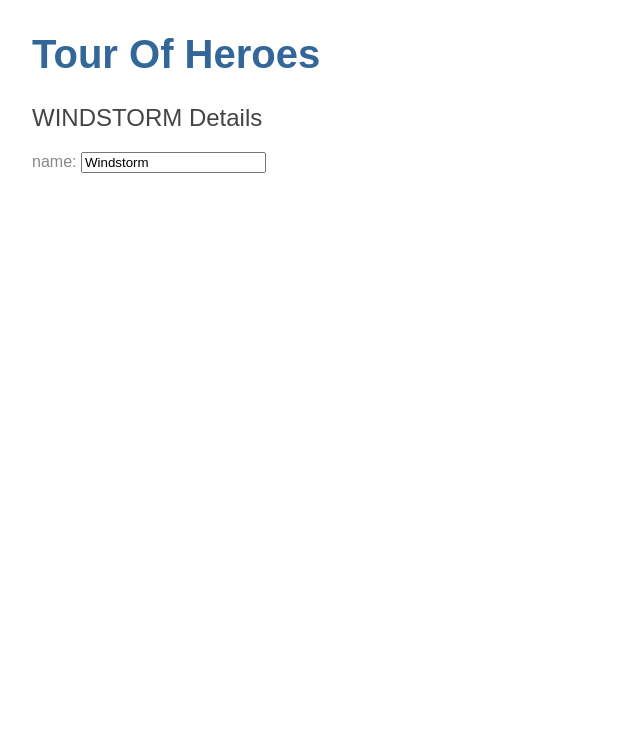
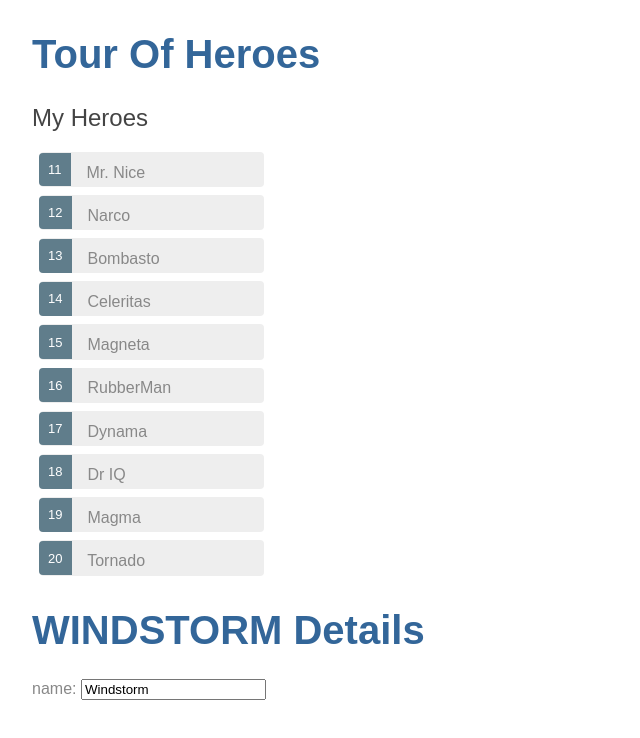
Before and after one commit to JiboStore/angular-tourofheroes, an Angular app: page /heroes in a window 1280 px wide. Shown: the top 738 px of the page, without its empty margins (0-640 px from the left). Built offline with nearby package versions, Linux system fonts and the light colour scheme.

Commit message:
[angular] create mock heroes and use *ngFor to list it out
https://angular.io/tutorial/toh-pt2

```diff
--- a/src/app/heroes/heroes.component.css
+++ b/src/app/heroes/heroes.component.css
@@ -0,0 +1,48 @@
+/* HeroesComponent's private CSS styles */
+.selected {
+  background-color: #CFD8DC !important;
+  color: white;
+}
+.heroes {
+  margin: 0 0 2em 0;
+  list-style-type: none;
+  padding: 0;
+  width: 15em;
+}
+.heroes li {
+  cursor: pointer;
+  position: relative;
+  left: 0;
+  background-color: #EEE;
+  margin: .5em;
+  padding: .3em 0;
+  height: 1.6em;
+  border-radius: 4px;
+}
+.heroes li.selected:hover {
+  background-color: #BBD8DC !important;
+  color: white;
+}
+.heroes li:hover {
+  color: #607D8B;
+  background-color: #DDD;
+  left: .1em;
+}
+.heroes .text {
+  position: relative;
+  top: -3px;
+}
+.heroes .badge {
+  display: inline-block;
+  font-size: small;
+  color: white;
+  padding: 0.8em 0.7em 0 0.7em;
+  background-color: #607D8B;
+  line-height: 1em;
+  position: relative;
+  left: -1px;
+  top: -4px;
+  height: 1.8em;
+  margin-right: .8em;
+  border-radius: 4px 0 0 4px;
+}
--- a/src/app/heroes/heroes.component.html
+++ b/src/app/heroes/heroes.component.html
@@ -1,4 +1,11 @@
-<h2>{{hero.name | uppercase}} Details</h2>
+<h2>My Heroes</h2>
+<ul class="heroes">
+  <li *ngFor="let hero of heroes">
+    <span class="badge">{{hero.id}}</span>
+    {{hero.name}}
+  </li>
+</ul>
+<h1>{{hero.name | uppercase}} Details</h1>
 <div>
   <label>name:
     <input [(ngModel)]="hero.name" placeholder="name">
--- a/src/app/heroes/heroes.component.ts
+++ b/src/app/heroes/heroes.component.ts
@@ -1,5 +1,6 @@
 import { Component, OnInit } from '@angular/core';
 import { Hero } from '../hero';
+import { HEROES } from '../mock-heroes';
 
 @Component({
   selector: 'app-heroes',
@@ -12,6 +13,8 @@
     name: 'Windstorm'
   }
 
+  heroes = HEROES;
+
   constructor() { }
 
   ngOnInit() {
--- /dev/null
+++ b/src/app/mock-heroes.ts
@@ -0,0 +1,14 @@
+import { Hero } from './hero';
+
+export const HEROES: Hero[] = [
+  { id: 11, name: 'Mr. Nice' },
+  { id: 12, name: 'Narco' },
+  { id: 13, name: 'Bombasto' },
+  { id: 14, name: 'Celeritas' },
+  { id: 15, name: 'Magneta' },
+  { id: 16, name: 'RubberMan' },
+  { id: 17, name: 'Dynama' },
+  { id: 18, name: 'Dr IQ' },
+  { id: 19, name: 'Magma' },
+  { id: 20, name: 'Tornado' }
+];
```
